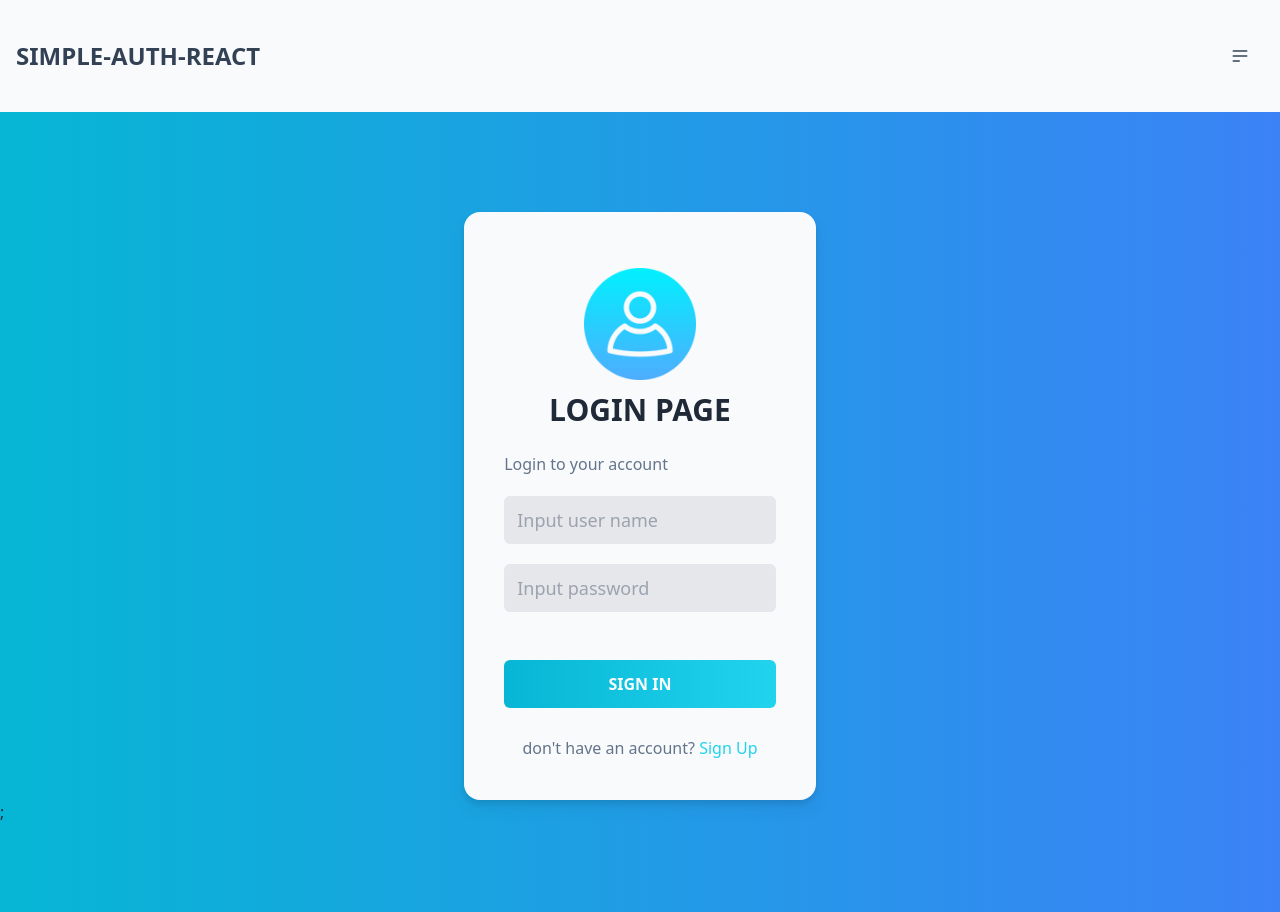
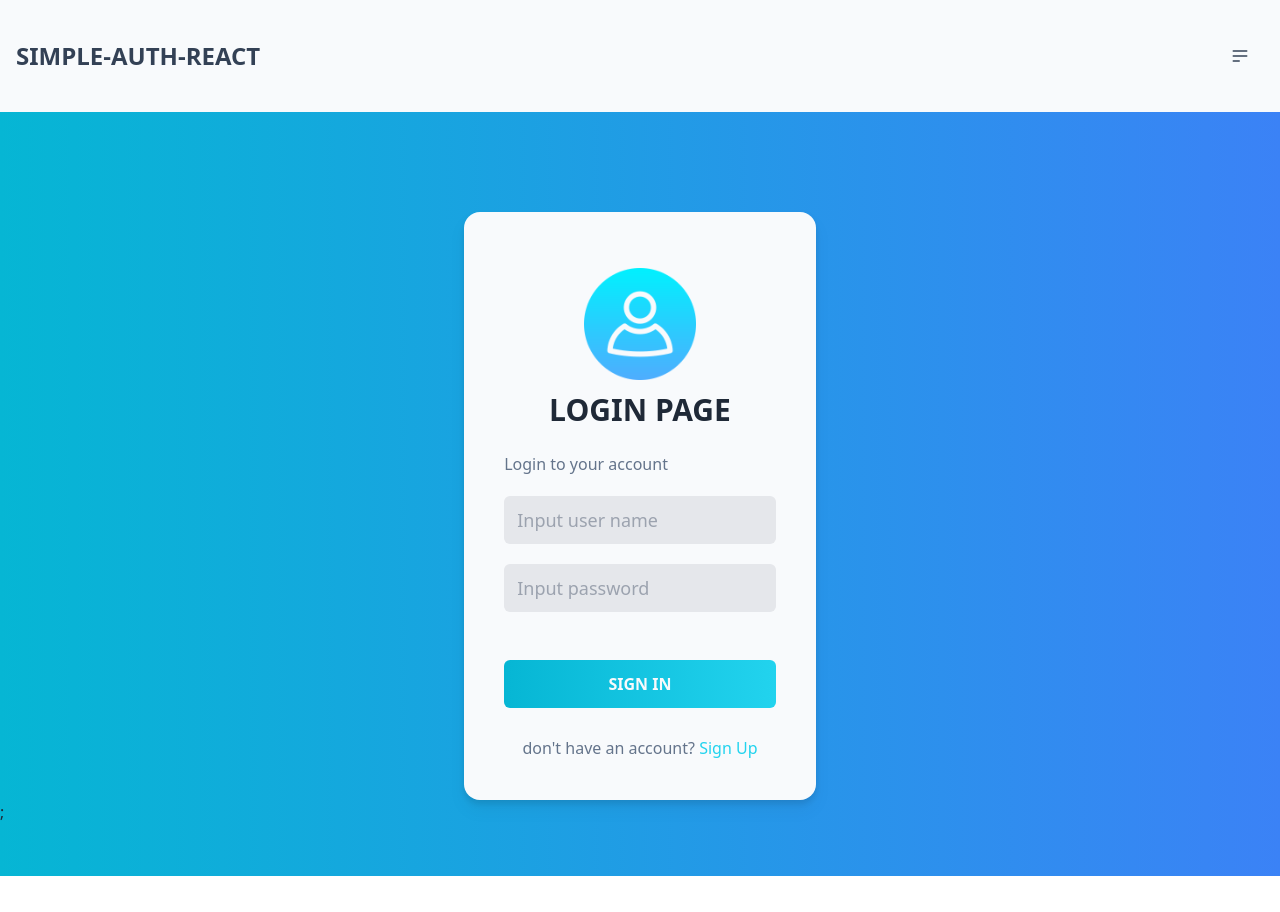
Before and after one commit to ALTA-FE13-Irwan/simple-auth-react, a React (Vite) app: page /login in a window 1280 px wide. After the commit the page ends 876 px from the top, so only its background shows below. Built offline with nearby package versions, Linux system fonts and the light colour scheme.

Commit message:
fix bug h-screen

```diff
--- a/src/components/Layout.tsx
+++ b/src/components/Layout.tsx
@@ -8,9 +8,9 @@ interface Props {
 
 const Layout: FC<Props> = (props) => {
   return (
-    <div className="static w-full h-full h-screen  bg-gradient-to-r from-cyan-500 to-blue-500 dark:bg-slate-800 ">
+    <div className="static w-full h-screen bg-gradient-to-r from-cyan-500 to-blue-500 dark:bg-slate-800 ">
       <MyNavbar />
-      <div className="bg-gradient-to-r from-cyan-500 to-blue-500 w-full h-full p-3 dark:from-cyan-900 dark:to-blue-900 pb-32">
+      <div className="bg-gradient-to-r from-cyan-500 to-blue-500 w-full p-3 dark:from-cyan-900 dark:to-blue-900 ">
         {props.children}
       </div>
     </div>
--- a/src/pages/auth/Login.tsx
+++ b/src/pages/auth/Login.tsx
@@ -70,7 +70,7 @@ const Login: FC = () => {
 
   return (
     <Layout>
-      <div className="flex justify-center pt-1 md:pt-10">
+      <div className="flex justify-center pt-1 md:pt-10 pb-16">
         <div className="w-[80%] md:w-[60%] lg:w-[40%] xl:w-[28%] bg-slate-50 dark:bg-slate-800 p-10 rounded-2xl drop-shadow-lg hover:drop-shadow-2xl hover:-translate-y-0.5 hover:scale-101 duration-300 mt-12">
           <div className="text-center mt-4">
             <img
```
